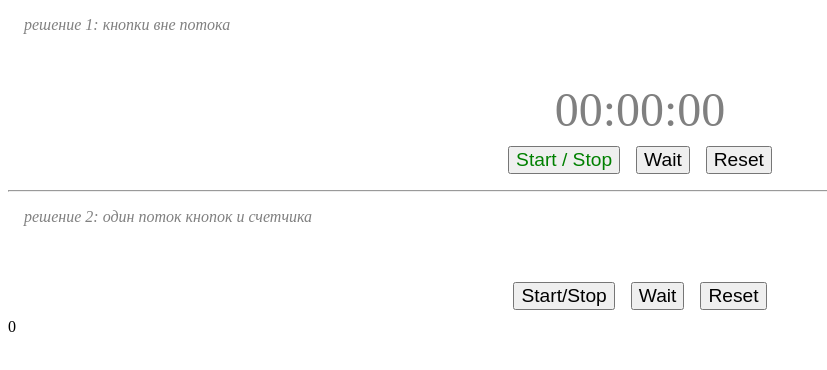
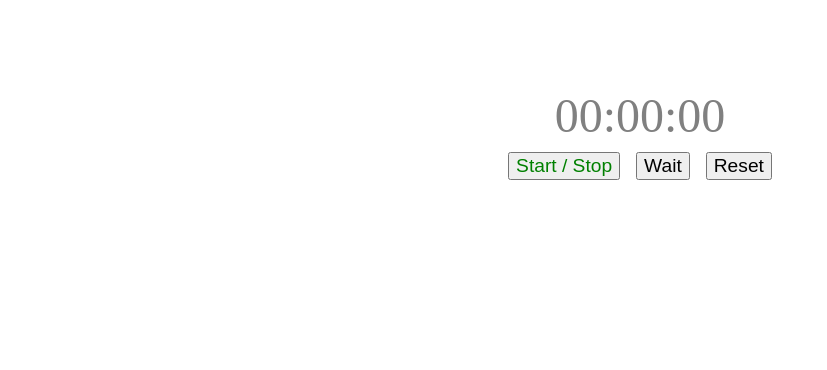
Before and after one commit to AleksandrBracyuk/TestTaskAngularTimer.V2, an Angular app in the folder app/: page / in a window 1280 px wide. Shown: the top 370 px of the page, without its empty margins (0-827 px from the left). Built offline with nearby package versions, Linux system fonts and the light colour scheme.

Commit message:
закомментировал не законченный код

```diff
--- a/app/src/app/app.component.html
+++ b/app/src/app/app.component.html
@@ -1,9 +1,9 @@
-<p>решение 1: кнопки вне потока</p>
+<!-- <p>решение 1: кнопки вне потока</p> -->
 
 <app-timer2-simple></app-timer2-simple>
 
-<hr>
+<!-- <hr>
 
 <p>решение 2: один поток кнопок и счетчика</p>
 
-<app-timer2></app-timer2>
+<app-timer2></app-timer2> -->
--- a/app/src/app/timer2-simple/timer2-simple.component.scss
+++ b/app/src/app/timer2-simple/timer2-simple.component.scss
@@ -4,6 +4,7 @@
   font-size: 3rem;
   color: gray;
   min-height: 3.5rem; /*чтобы кнопки не прыгали вверх*/
+  padding-top: 5rem;
 }
 .control {
   display: flex;
--- a/app/src/app/timer2/timer2.component.ts
+++ b/app/src/app/timer2/timer2.component.ts
@@ -1,3 +1,8 @@
+/*
+не работает получение во внешнем потоке последнего
+значения вложенного потока
+*/
+
 import {
   Component,
   OnInit,
```
